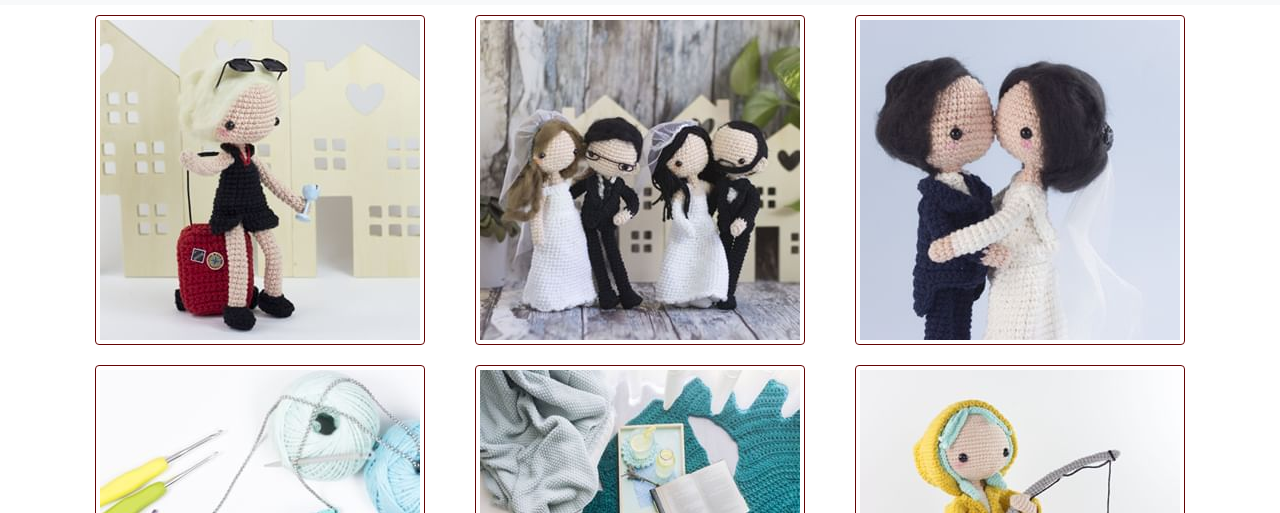
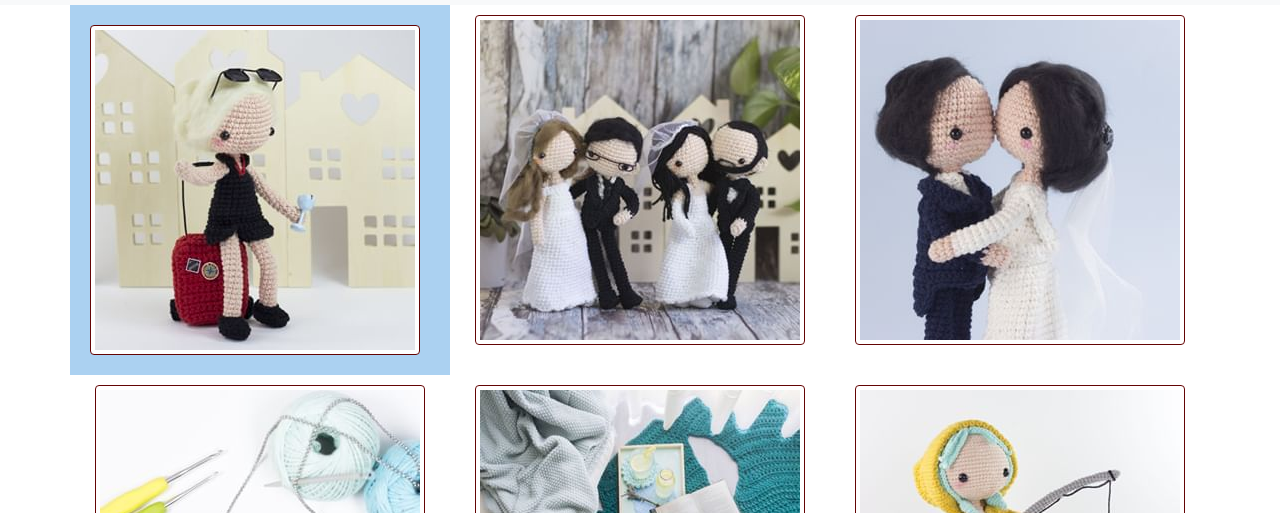
Before and after one commit to joaquinalegre/TPAmigurumis, a plain HTML site: page index.html in a window 1280 px wide. Shown: the part 156-669 px from the top of the page. Drawn offline with nearby package versions, Linux system fonts and the light colour scheme.

Commit message:
Update index.html

```diff
--- a/index.html
+++ b/index.html
@@ -67,7 +67,7 @@ scrollToTopButton.addEventListener("click", () => {
       <div class="container">
         <div class="image-grid">
             <div class="row">
-                <div class="col-md-4">
+                <div class="col-md-4 bg-imagenes ">
                     <img src="Images/foto1.jpg" alt="Image 1" class="img-thumbnail" style="margin: 10px;">
                 </div>
                 <div class="col-md-4">
```
